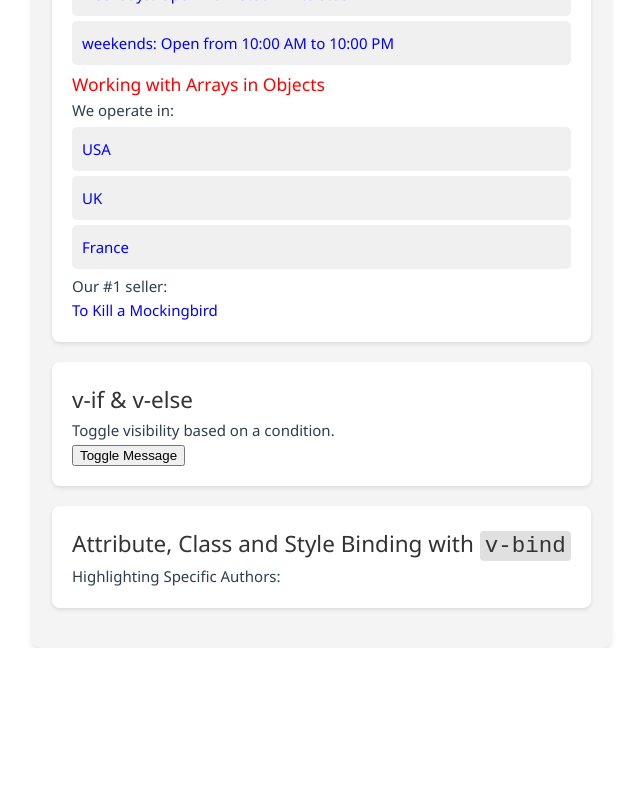
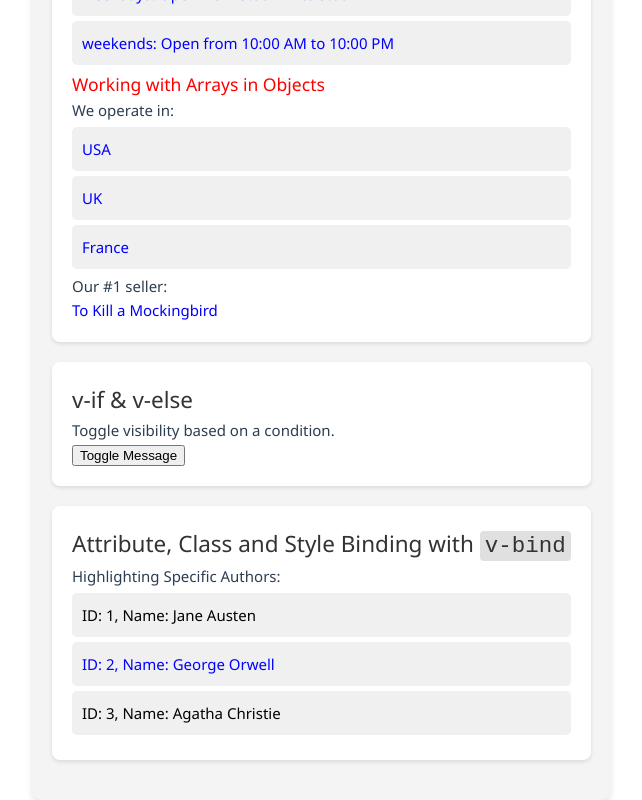
Before and after one commit to wliu0076/fit5032wk2, a Vue app in the folder fit_5032_wk2/: page / in a window 1280 px wide. Shown: the part 1270-2070 px from the top of the page, without its empty margins (608-1250 px from the left). Before the commit the page ends 1918 px from the top, so only its background shows below. Built offline with nearby package versions, Linux system fonts and the light colour scheme.

Commit message:
V-bind update

```diff
--- a/fit_5032_wk2/src/components/JSON.vue
+++ b/fit_5032_wk2/src/components/JSON.vue
@@ -99,8 +99,12 @@
 
     <section class="lab-section">
       <h2>Attribute, Class and Style Binding with <code>v-bind</code></h2>
-      <p>Highlighting Specific Authors:</p>
-      <!-- Dynamic class binding based on condition -->
+  <p>Highlighting Specific Authors:</p>
+  <ul>
+    <li v-for="author in authors" :key="author.id" :style="{ color: author.name === 'George Orwell' ? 'blue' : 'black' }">
+      ID: {{ author.id }}, Name: {{ author.name }}
+    </li>
+  </ul>
     </section>
     <!-- <p>{{modernAuthors}}</p> -->
   </div>
```
